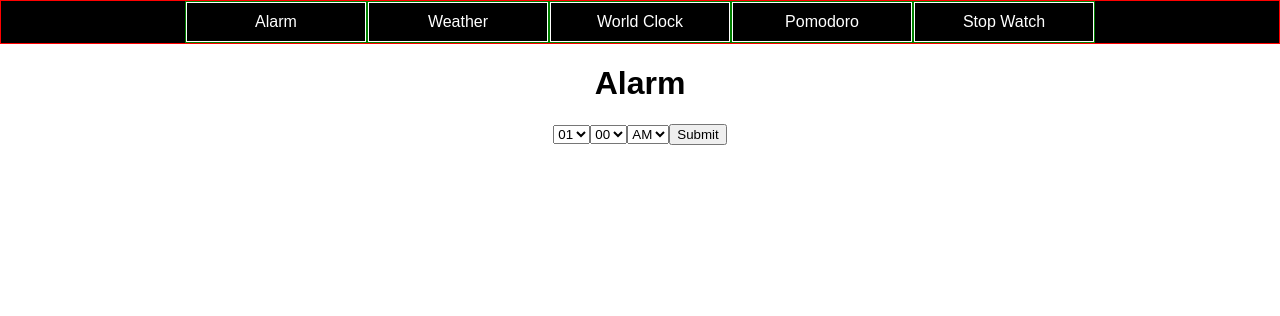
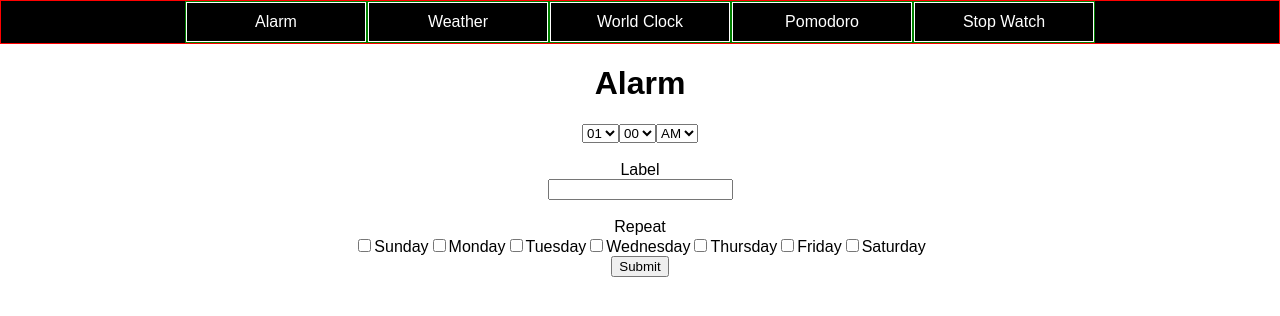
Before and after one commit to dpark926/my_momentum, a React (Create React App) app in the folder countdown_alarm_client/: page /alarm in a window 1280 px wide. Both pictures are taken after a click on the link "+ Add Alarm". Shown: the top 316 px of the page. Built offline with nearby package versions, Linux system fonts and the light colour scheme.

Commit message:
add label and repeat to Alarm

```diff
--- a/countdown_alarm_client/src/components/SetTime.js
+++ b/countdown_alarm_client/src/components/SetTime.js
@@ -32,7 +32,28 @@ function SetTime () {
       <select>
         <option value="AM" id="AM">AM</option>
         <option value="PM" id="PM">PM</option>
-      </select>
+      </select><br/><br/>
+
+      <div>Label</div>
+      <input type="text"></input><br/><br/>
+
+      <div>Repeat</div>
+      <div>
+        <input type="checkbox"></input>
+        <label>Sunday</label>
+        <input type="checkbox"></input>
+        <label>Monday</label>
+        <input type="checkbox"></input>
+        <label>Tuesday</label>
+        <input type="checkbox"></input>
+        <label>Wednesday</label>
+        <input type="checkbox"></input>
+        <label>Thursday</label>
+        <input type="checkbox"></input>
+        <label>Friday</label>
+        <input type="checkbox"></input>
+        <label>Saturday</label>
+      </div>
       <input type="submit"></input>
     </div>
   )
```
